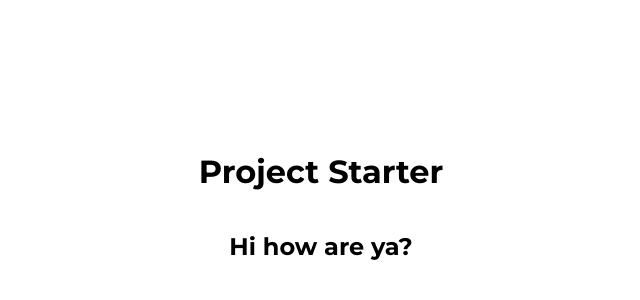
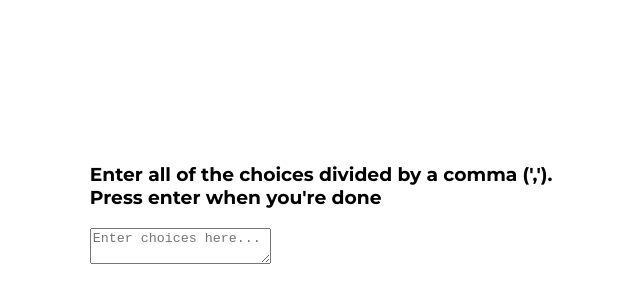
Before and after one commit to SophiaGrace16/random_choice_generator_50DaysofJS, a plain HTML site: page index.html in a window 1280 px wide. Shown: the part 226-526 px from the top of the page, without its empty margins (319-959 px from the left). Drawn offline with Linux system fonts and the light colour scheme.

Commit message:
adding html

```diff
--- a/index.html
+++ b/index.html
@@ -10,8 +10,13 @@
     <title>Random Choice Generator</title>
 </head>
 <body>
-    <h1>Project Starter</h1>
-    <h2>Hi how are ya?</h2>
-    <script src="script.js"></script>
+    <div class="container">
+        <h3>Enter all of the choices divided by a comma (','). <br> Press enter when you're done</h3>
+        <textarea placeholder="Enter choices here..." id="textarea"></textarea>
+
+        <div id="tags"></div>
+      </div>
+
+      <script src="script.js"></script>
 </body>
 </html>
```
